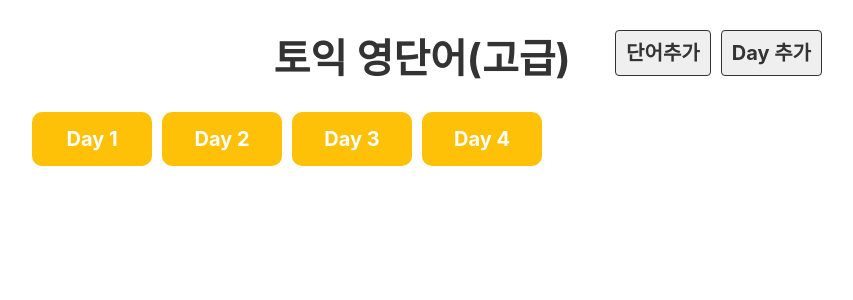
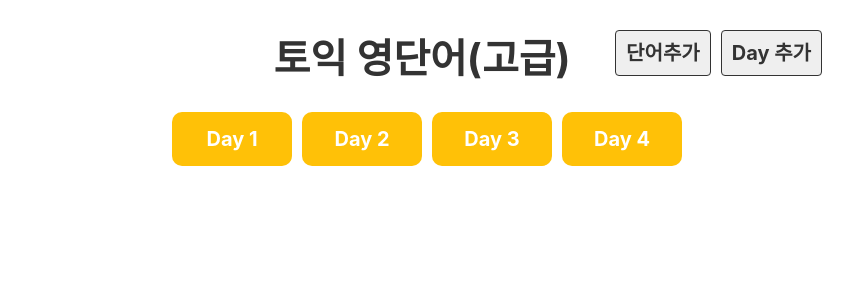
Before and after one commit to nkhyejin/react_voca, a React (Create React App) app: page / in a window 1280 px wide. Shown: the top 300 px of the page, without its empty margins (218-1071 px from the left). Built offline with nearby package versions, Linux system fonts and the light colour scheme.

Commit message:
daylist 로직 변경

```diff
--- a/src/component/DayList.js
+++ b/src/component/DayList.js
@@ -5,9 +5,9 @@ const DayList = () => {
   return (
     <ul className="list_day">
       {dummy.days.map((day) => (
-        <li key={day.id}>
-          <Link to={`/day/${day.day}`}>Day {day.day}</Link>
-        </li>
+        <Link to={`/day/${day.day}`}>
+          <li key={day.id}>{`Day ${day.day}`}</li>
+        </Link>
       ))}
     </ul>
   );
--- a/src/index.css
+++ b/src/index.css
@@ -54,8 +54,11 @@ a {
   display: flex;
   flex-wrap: wrap;
   color: white;
+  justify-content: center;
 }
-.list_day li {
+
+.list_day a {
+  color: white;
   margin-left: 10px;
   flex: 15% 0 0;
   box-sizing: border-box;
@@ -66,13 +69,8 @@ a {
   background-color: #ffc107;
   font-weight: bold;
 }
-.list_day li a {
-  color: white;
-}
-.list_day li:hover {
+.list_day a:hover {
   background-color: #ffecb3;
-}
-.list_day li:hover a {
   color: #caae53;
 }
 
```
